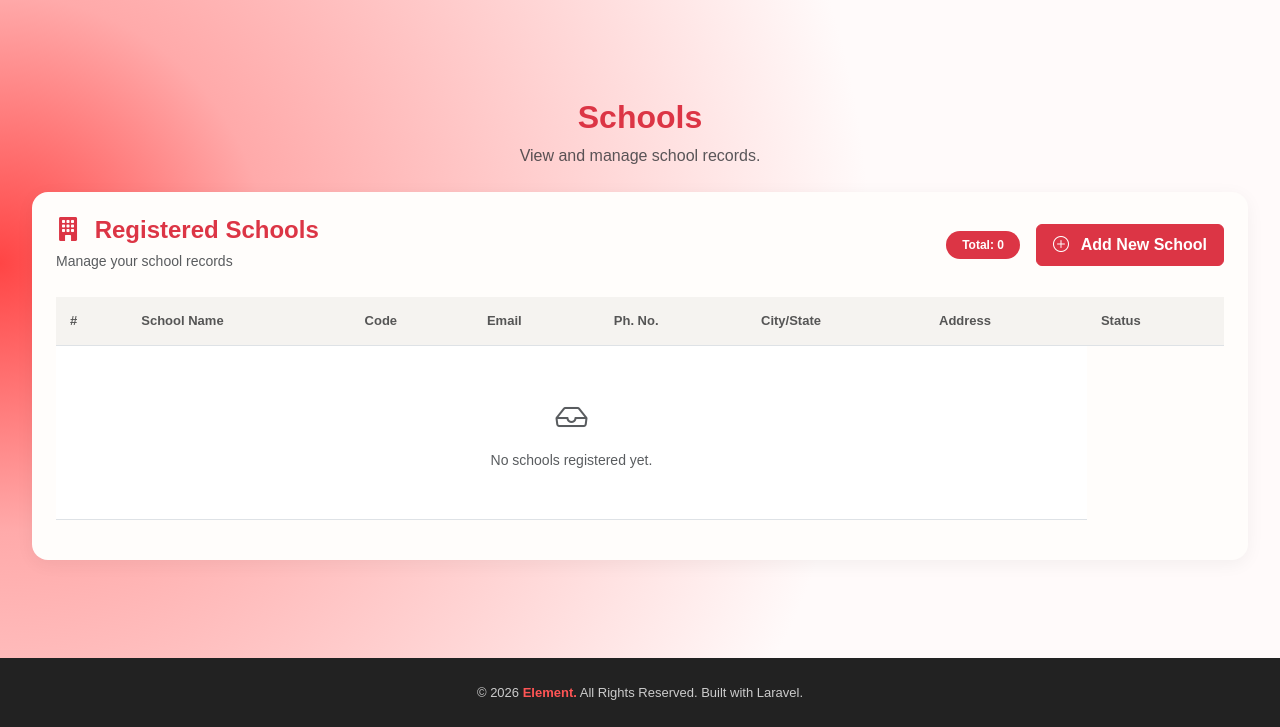
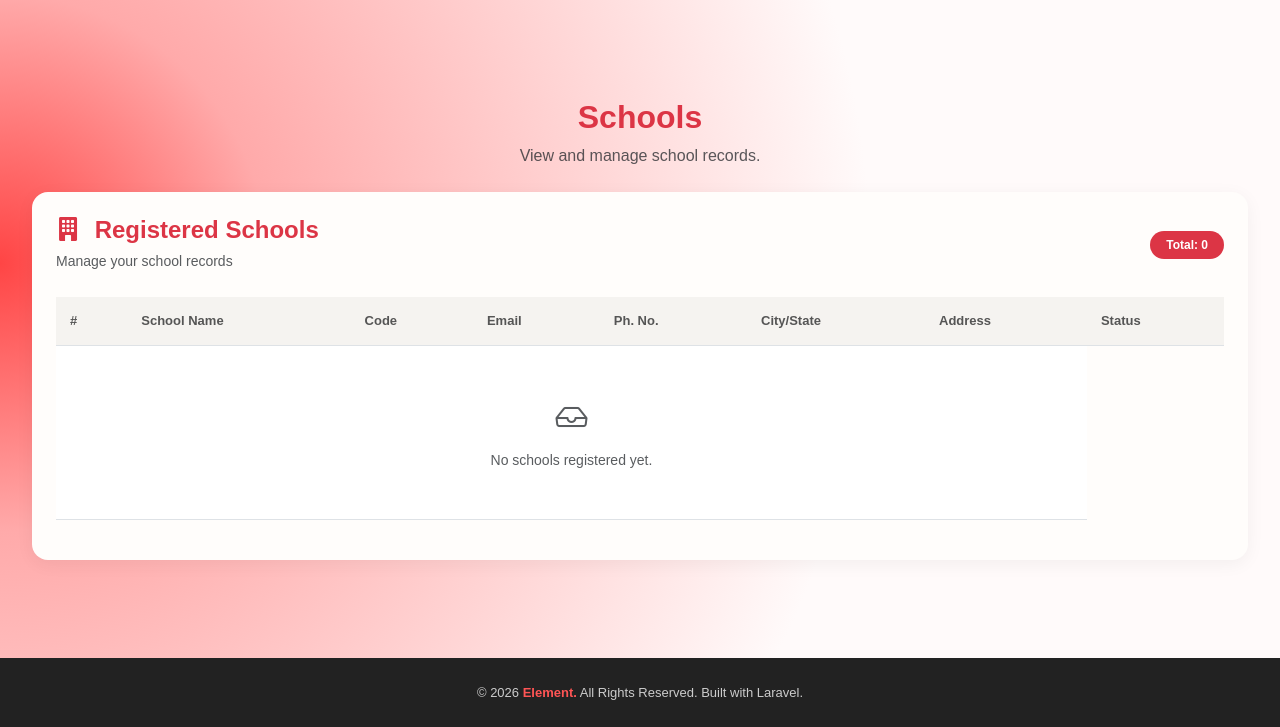
Before and after one commit to Saintgits-MCA/Laravel_Project, a Laravel app: template resources/views/schools.blade.php in a window 1280 px wide. Shown: the part 82-809 px from the top of the page. Run offline with Laravel 12, Linux system fonts and the light colour scheme; the template is opened without the code that fills it, so the values that code supplies are empty.

Commit message:
2nd commit

```diff
--- a/app/Http/Controllers/StudentController.php
+++ b/app/Http/Controllers/StudentController.php
@@ -67,7 +67,7 @@ class StudentController extends Controller
 
         return redirect()
             ->route('students')
-            ->with('success', 'Student registered successfully!');
+            ->with('success', 'Student Registered Successfully!');
     }
 
     // Update an existing student
@@ -91,7 +91,7 @@ class StudentController extends Controller
 
         return redirect()
             ->route('students')
-            ->with('success', 'Student updated successfully!');
+            ->with('success', 'Student Updated Successfully!');
     }
 
     // Delete a student
--- a/resources/views/schools.blade.php
+++ b/resources/views/schools.blade.php
@@ -29,14 +29,14 @@
 
                     <div class="d-flex justify-content-between align-items-center flex-wrap gap-3 mb-4">
                         <div>
-                            <h4 class="school-heading mb-1"><i class="bi bi-building-fill me-2"></i> Registered Schools</h4>
+                         <h4 class="school-heading mb-1"><i class="bi bi-building-fill me-2"></i> Registered Schools</h4>
                             <small class="text-muted">Manage your school records</small>
                         </div>
                         <div class="d-flex align-items-center gap-3">
                             <span class="badge bg-danger rounded-pill px-3 py-2">Total: {{ $schools->total() }}</span>
-                            <button type="button" class="btn btn-danger px-3 py-2 fw-semibold" data-bs-toggle="modal" data-bs-target="#schoolModal" id="addSchoolBtn">
+                            @auth<button type="button" class="btn btn-danger px-3 py-2 fw-semibold" data-bs-toggle="modal" data-bs-target="#schoolModal" id="addSchoolBtn">
                                 <i class="bi bi-plus-circle me-2"></i> Add New School
-                            </button>
+                            </button>@endauth
                         </div>
                     </div>
 
@@ -63,8 +63,8 @@
                                         <td>{{ $school->school_code }}</td>
                                         <td>{{ $school->email ?? 'N/A' }}</td>
                                         <td>{{ $school -> phone ?? 'N/A' }}</td>
-                                        <td>{{ $school->city ?? 'N/A' }}{{ $school->state ? ', ' . $school->state : '' }}</td>
-                                        <td>{{$school -> address ?? 'N/A'}}</td>
+                                        <td>{{ $school->city ?? 'N/A' }}{{ $school->state ? ', ' . $school->state : '' }}{{ $school->pincode ? ', ' . $school->pincode : '' }}</td>
+                                        <td>{{$school -> address ?? '-'}}</td>
                                         <td>
                                             @if(strtolower($school->status) === 'active')
                                                 <span class="badge bg-success">Active</span>
--- a/resources/views/students.blade.php
+++ b/resources/views/students.blade.php
@@ -58,7 +58,7 @@
                                 Total: {{ $students->total() }}
                             </span>
 
-                            <button type="button"
+                            @auth<button type="button"
                                     class="btn btn-danger px-3 py-2 fw-semibold"
                                     data-bs-toggle="modal"
                                     data-bs-target="#studentModal"
@@ -66,7 +66,7 @@
 
                                 <i class="bi bi-plus-circle me-2"></i>
                                 Add New Student
-                            </button>
+                            </button>@endauth
 
                         </div>
                     </div>
--- a/resources/views/user.blade.php
+++ b/resources/views/user.blade.php
@@ -57,7 +57,7 @@
                                 Total: {{ $users->total() }}
                             </span>
 
-                            <button type="button"
+                           <button type="button"
                                     class="btn btn-danger px-3 py-2 fw-semibold"
                                     id="addUserBtn"
                                     data-bs-toggle="modal"
@@ -338,7 +338,7 @@
                                        name="password"
                                        id="password"
                                        class="form-control @error('password') is-invalid @enderror"
-                                       placeholder="Minimum 8 characters"
+                                       placeholder="Minimum 4 characters"
                                        autocomplete="new-password">
 
                                 <button class="btn password-toggle"
```
Also changed, not shown: database/migrations/2026_11_05_074019_create_school__details_table.php.
